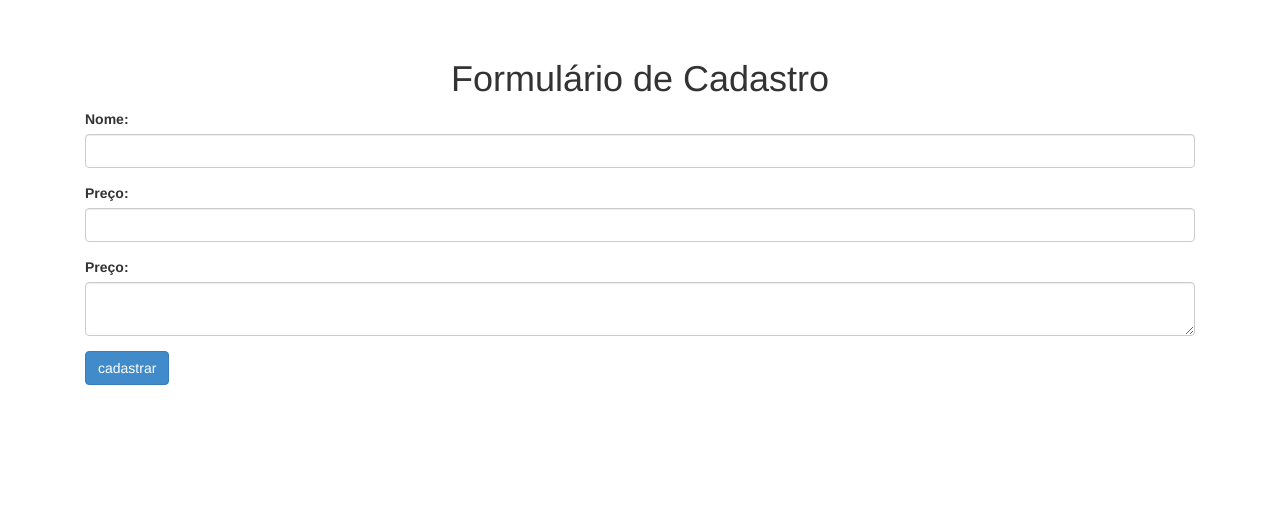
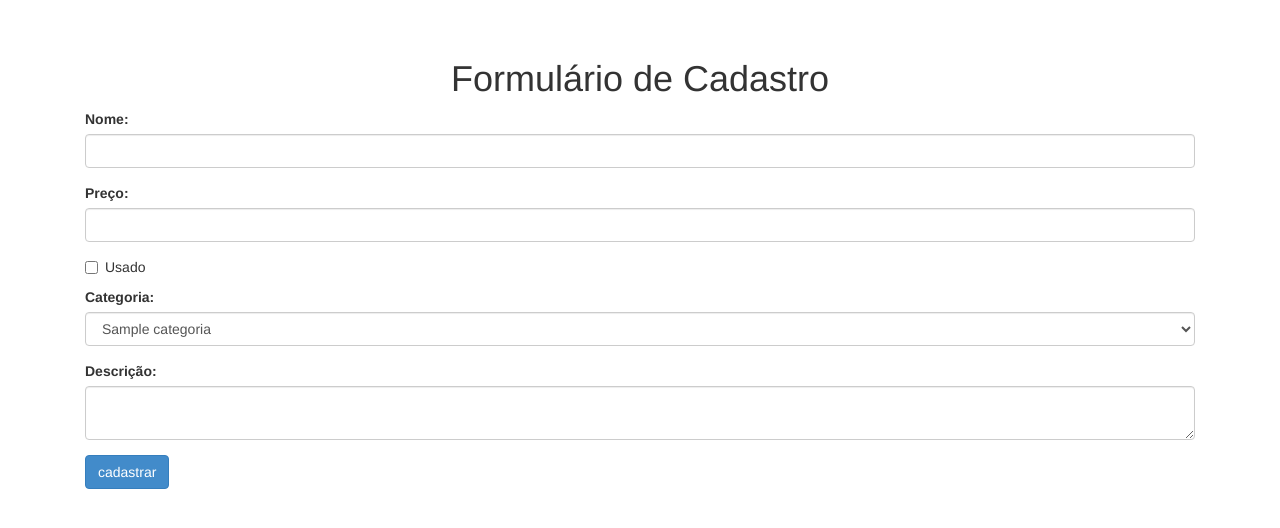
Before and after one commit to RafaelNercessian/php_loja, a PHP site: page /produto-formulario.php in a window 1280 px wide. Shown: the part 51-579 px from the top of the page. Run offline with PHP 8.4, Linux system fonts and the light colour scheme; tables that the repository leaves empty or names only in its code hold one stand-in row (values such as "Sample post").

Commit message:
Colocando select formulario

```diff
--- /dev/null
+++ b/loja/banco-categoria.php
@@ -0,0 +1,12 @@
+<?php
+  function listaCategorias($conexao){
+    $categorias=array();
+    $query="select * from categorias";
+    $resultado=mysqli_query($conexao,$query);
+    while($categoria=mysqli_fetch_assoc($resultado)){
+      array_push($categorias,$categoria);
+    }
+    return $categorias;
+  }
+
+?>
--- a/loja/banco-produto.php
+++ b/loja/banco-produto.php
@@ -2,14 +2,14 @@
 <?php
   function listaProdutos($conexao){
     $produtos=array();
-    $resultado=mysqli_query($conexao,"select * from produtos");
+    $resultado=mysqli_query($conexao,"select p.*, c.nome as categoria_nome from produtos as p join categorias as c on p.categoria_id=c.id");
     while($produto=mysqli_fetch_assoc($resultado)){
       array_push($produtos,$produto);
     }
     return $produtos;
   }
-  function insereProduto($conexao,$nome,$preco,$descricao){
-    $query="insert into produtos (nome,preco,descricao) values ('{$nome}',{$preco},'{$descricao}')";
+  function insereProduto($conexao,$nome,$preco,$descricao,$categoria_id,$usado){
+    $query="insert into produtos (nome,preco,descricao,categoria_id,usado) values ('{$nome}',{$preco},'{$descricao}',{$categoria_id},{$usado})";
     $resultadoDaInsercao=mysqli_query($conexao,$query);
     return $resultadoDaInsercao;
   }
--- a/loja/produto-formulario.php
+++ b/loja/produto-formulario.php
@@ -1,4 +1,8 @@
 <?php require_once ("cabecalho.php") ?>
+<?php require_once ("conecta.php") ?>
+<?php require_once ("banco-categoria.php") ?>
+<?php $categorias=listaCategorias($conexao); ?>
+
             <h1>Formulário de Cadastro</h1>
             <form action="adiciona-produto.php" method="post">
                 <div class="form-group">
@@ -9,8 +13,26 @@
                   <label for="preco">Preço:</label>
                   <input type="number" name="preco" class="form-control">
                 </div>
+
+                <div class="checkbox">
+                  <label>
+                    <input type="checkbox" name="usado" value="true">Usado
+                  </label>
+                </div>
+
                 <div class="form-group">
-                  <label for="descricao">Preço:</label>
+                  <label>Categoria:</label>
+                  <select name="categoria_id" class="form-control">
+                  <?php foreach ($categorias as $categoria):?>
+                    <option value="<?=$categoria['id']?>">
+                      <?=$categoria['nome']?>
+                    </option>
+                  <?php endforeach ?>
+                </select>
+                </div>
+
+                <div class="form-group">
+                  <label for="descricao">Descrição:</label>
                   <textarea name="descricao" class="form-control"></textarea>
                 </div>
                 <input type="submit" value="cadastrar" class="btn btn-primary">
--- a/loja/produto-lista.php
+++ b/loja/produto-lista.php
@@ -10,6 +10,7 @@
         <td><?=$produto['nome'] ?></td>
         <td><?=$produto['preco'] ?></td>
         <td><?=substr($produto['descricao'],0,40) ?></td>
+        <td><?=$produto['categoria_nome'] ?></td>
         <td>
           <form action="remove-produto.php" method="post">
             <input type="hidden" name="id" value="<?=$produto['id'] ?>">
```
Also changed, not shown: loja/adiciona-produto.php (+10 -1 lines).
